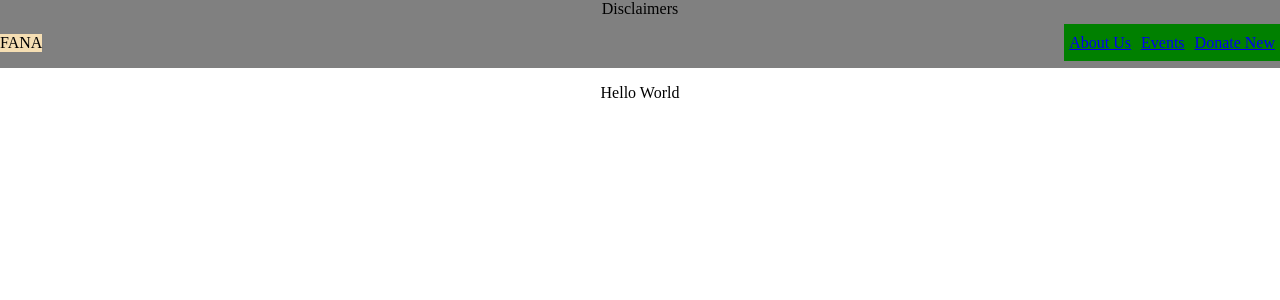
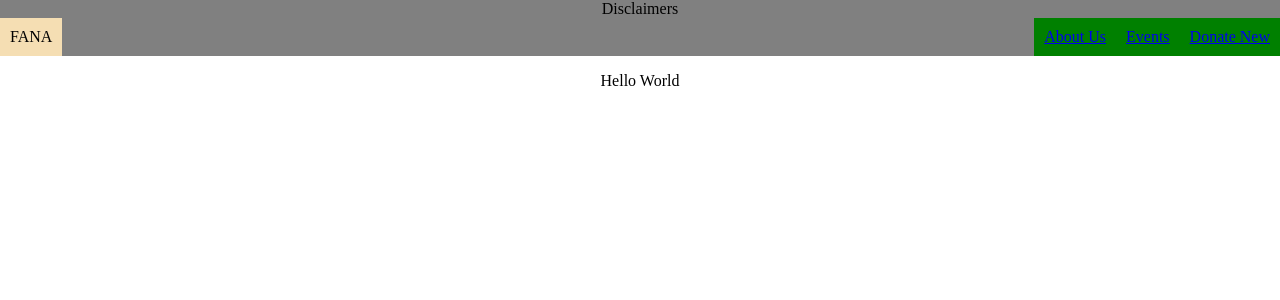
Before and after one commit to Fenom500/fenom500.github.io, a React (Create React App) app in the folder my-app/: page / in a window 1280 px wide. Shown: the top 300 px of the page. Built offline with nearby package versions, Linux system fonts and the light colour scheme.

Commit message:
Fixed weird spacing for Navbar Changed CSS display element to block

```diff
--- a/my-app/src/Component/Navbar/Logo.css
+++ b/my-app/src/Component/Navbar/Logo.css
@@ -1,4 +1,5 @@
 .Logo {
     background-color: wheat;
-    justify-content: flex-start;
+    padding: 10px;
+    margin: 0cm;
 }
--- a/my-app/src/Component/Navbar/NavbarLinks.css
+++ b/my-app/src/Component/Navbar/NavbarLinks.css
@@ -2,4 +2,6 @@
     display: flex;
     flex-direction: row;
     justify-content: space-between;
+    margin: 0;
+    padding: 0;
 }
--- a/my-app/src/Component/Navbar/Tab.css
+++ b/my-app/src/Component/Navbar/Tab.css
@@ -2,12 +2,13 @@
     display:flex;
     flex-direction: row;
     list-style: none;
+    margin: 0cm;
+    padding-inline-start: 0px;
 }
 
 .navbar-links {
+    display: block;
     background-color: green;
-    justify-content: flex-end;
-    padding-top:10px;
-    padding-bottom:10px;
-    padding-inline: 5px;
+    padding: 10px;
+    margin: 0cm;
 }
```
